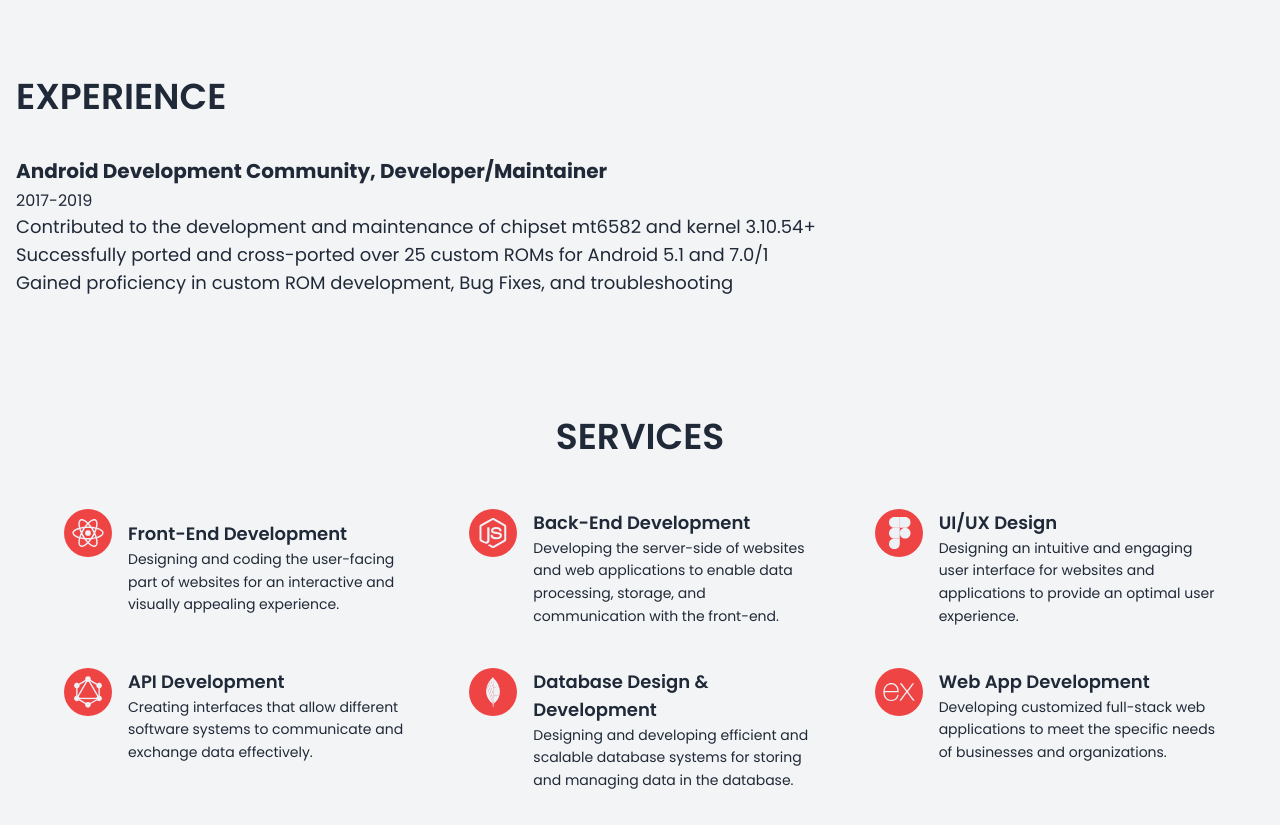
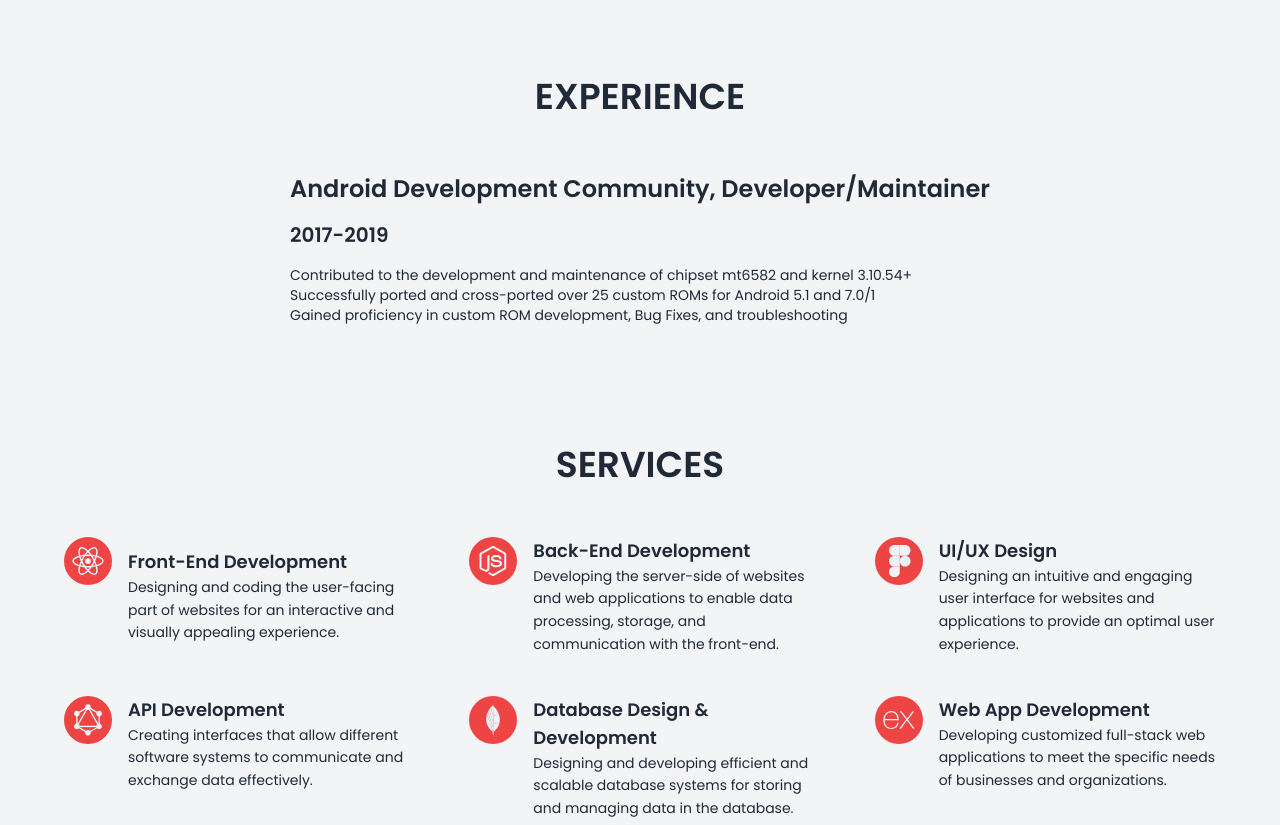
Before and after one commit to vedant8177/portfoliov2, a website: page src/index.html in a window 1280 px wide. Shown: the part 1203-2028 px from the top of the page. Drawn offline with Linux system fonts and the light colour scheme.

Commit message:
fixed experiences

```diff
--- a/src/index.html
+++ b/src/index.html
@@ -153,20 +153,20 @@
   </div>
 
   <div class="experienceContainer md:py-10">
-  <div class="mx-auto max-w-5xl px-4 sm:px-6 lg:px-8">
+    <div id="services"
+      class="container mx-auto min-h-screen flex flex-col md:min-h-full  lg:min-h-3/5 justify-center items-center lg:px-10">
     <h2 class="heading text-4xl font-semibold uppercase py-10">Experience</h2>
 
     <div class="mb-8 border-l-4 border-red-500 pl-4">
-      <h3 class="text-xl font-bold leading-7 text-gray-900">Android Development Community, Developer/Maintainer</h3>
-      <h4 class="mt-1 mb-4 text-base text-gray-600">2017-2019</h4>
+      <p class="text-xl md:text-2xl my-4 font-semibold">Android Development Community, Developer/Maintainer</p>
+      <p class="text-lg md:text-xl my-4 font-semibold">2017-2019</p>
       <ul class="list-disc pl-5">
-        <li class="mb-2 text-lg leading-7 text-gray-700">Contributed to the development and maintenance of chipset mt6582 and kernel 3.10.54+</li>
-        <li class="mb-2 text-lg leading-7 text-gray-700">Successfully ported and cross-ported over 25 custom ROMs for Android 5.1 and 7.0/1</li>
-        <li class="text-lg leading-7 text-gray-700">Gained proficiency in custom ROM development, Bug Fixes, and troubleshooting</li>
+        <li class="mb-2 text-sm md:text-md leading-7">Contributed to the development and maintenance of chipset mt6582 and kernel 3.10.54+</li>
+        <li class="mb-2 text-sm md:text-md leading-7">Successfully ported and cross-ported over 25 custom ROMs for Android 5.1 and 7.0/1</li>
+        <li class="text-sm md:text-md leading-7">Gained proficiency in custom ROM development, Bug Fixes, and troubleshooting</li>
       </ul>
     </div>
-  </div>
-
+    </div>
   </div>
 
   <div class="servicesAndStacks md:py-10">
```
